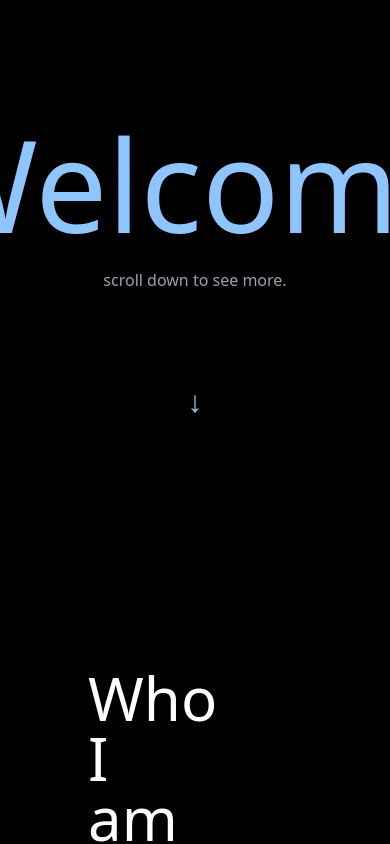
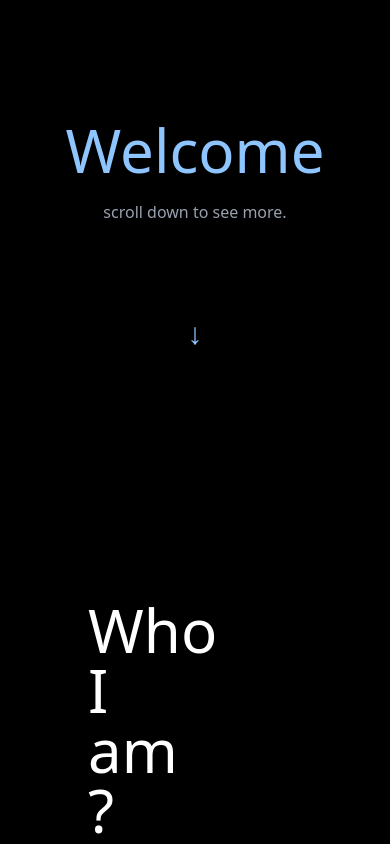
Before and after one commit to Islam0s/myportfolio, a SvelteKit app: page / in a window 390 px wide. Shown: the top 844 px of the page. Built offline with nearby package versions, Linux system fonts and the light colour scheme.

Commit message:
I eddited the welcome compenent for just phone screens

```diff
--- a/src/routes/componentes/Welcome.svelte
+++ b/src/routes/componentes/Welcome.svelte
@@ -1,8 +1,7 @@
-<div class="flex-col flex items-center pt-30 w-full">
-
-  <h1 class="text-blue-300 text-9xl">Welcome</h1>
-  <h1 class="text-gray-400 flex justify-center py-5">scroll down to see more.</h1>
-  <div class="mt-20 animate-bounce">
-		<span class="text-blue-300 text-3xl justify-center flex">&#8595;</span>
+<div class="flex w-full flex-col items-center pt-30">
+	<h1 class="text-6xl text-blue-300">Welcome</h1>
+	<p class=" flex justify-center py-5 text-gray-400">scroll down to see more.</p>
+	<div class="mt-20 animate-bounce">
+		<span class="flex justify-center text-3xl text-blue-300">&#8595;</span>
 	</div>
 </div>
```
